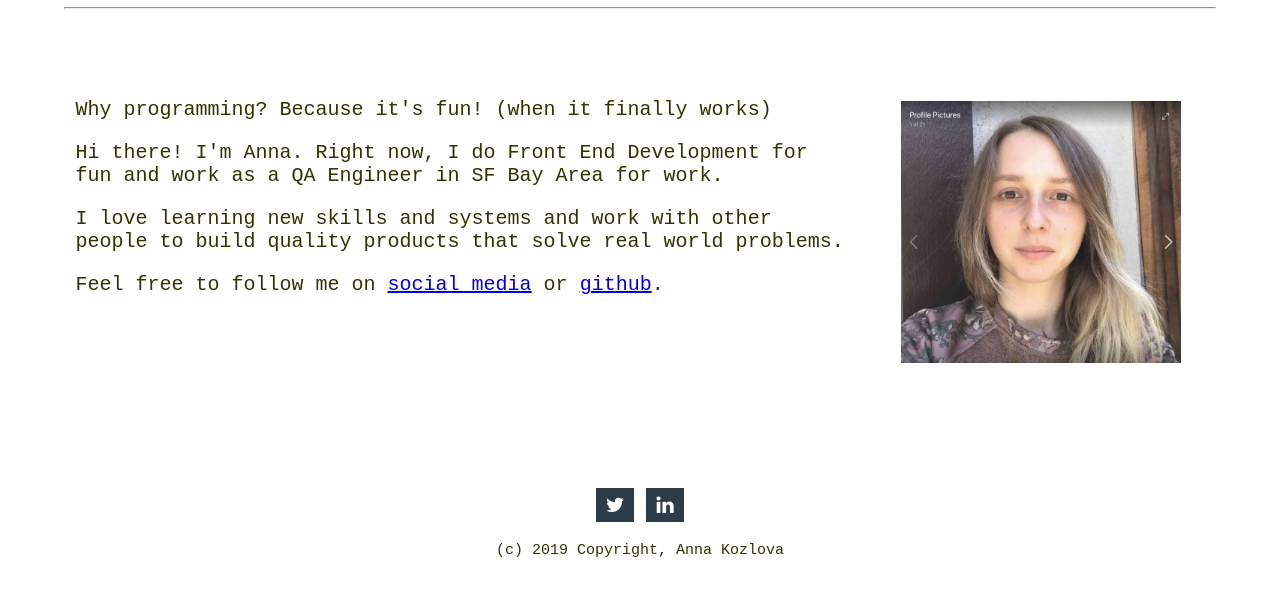
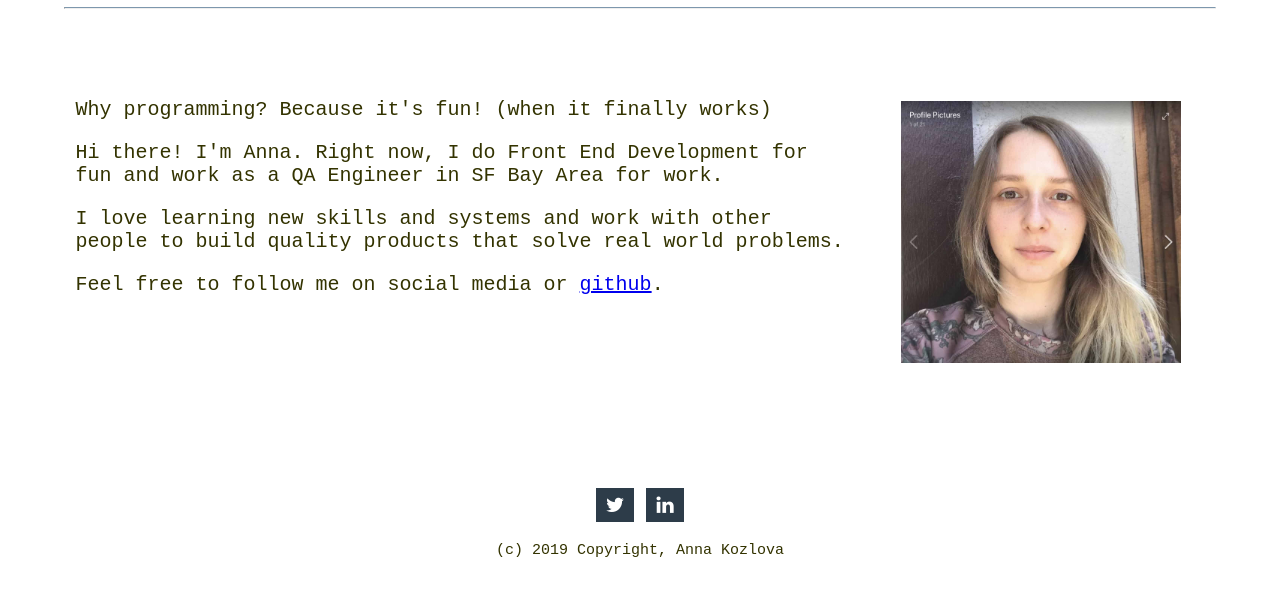
Before and after one commit to akaomy/akaomy.github.io, a plain HTML site: page about.html in a window 1280 px wide. Shown: the part 205-800 px from the top of the page. Drawn offline with Linux system fonts and the light colour scheme.

Commit message:
remove link to social media section from text about me

```diff
--- a/about.html
+++ b/about.html
@@ -34,7 +34,7 @@
             <p>Why programming? Because it's fun! (when it finally works)</p>
             <p>Hi there! I'm Anna. Right now, I do Front End Development for fun and work as a QA Engineer in SF Bay Area for work.
             <p>I love learning new skills and systems and work with other people to build quality products that solve real world problems.</p>
-            <p>Feel free to follow me on  <a href="#social-media">social media</a> or <a href="https://github.com/akaomy">github</a>.</p>
+            <p>Feel free to follow me on  social media or <a href="https://github.com/akaomy">github</a>.</p>
           </section>
         </section>
     </main>
```
